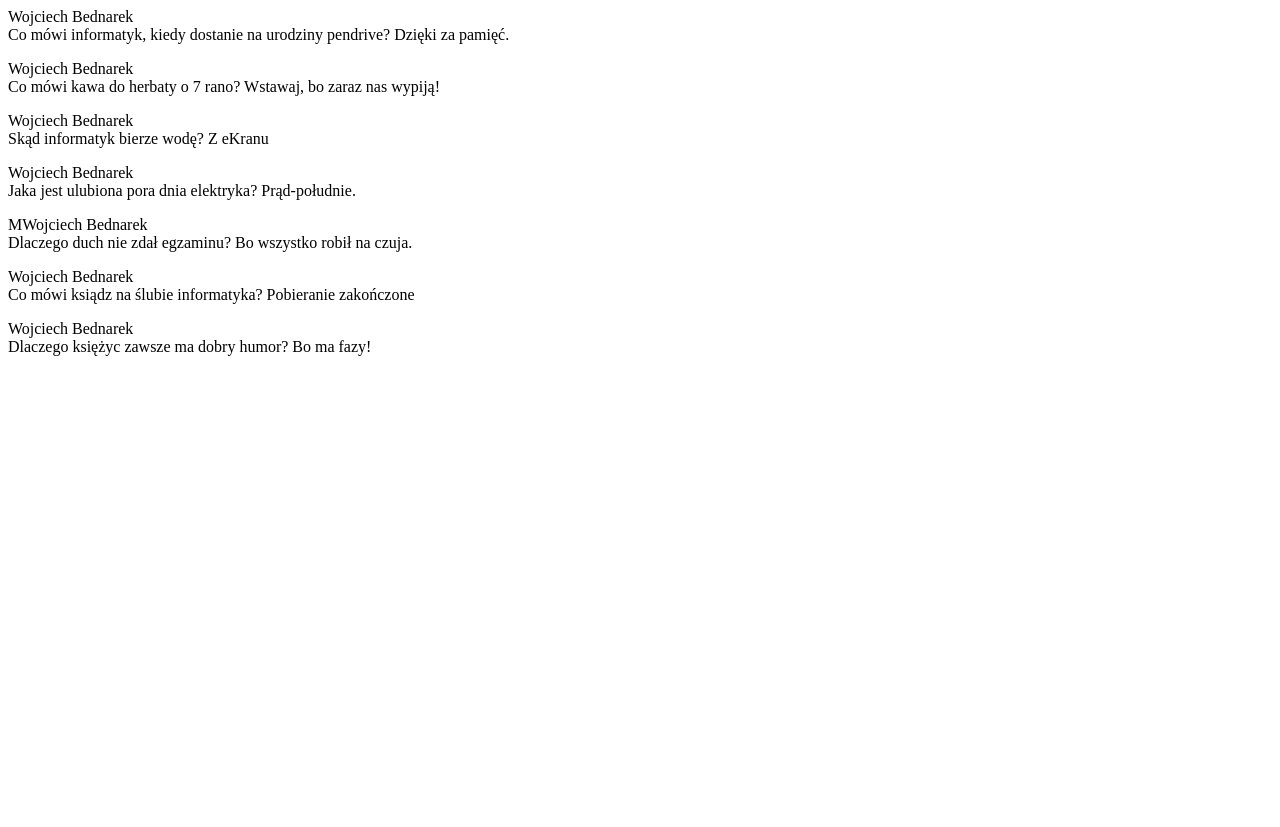
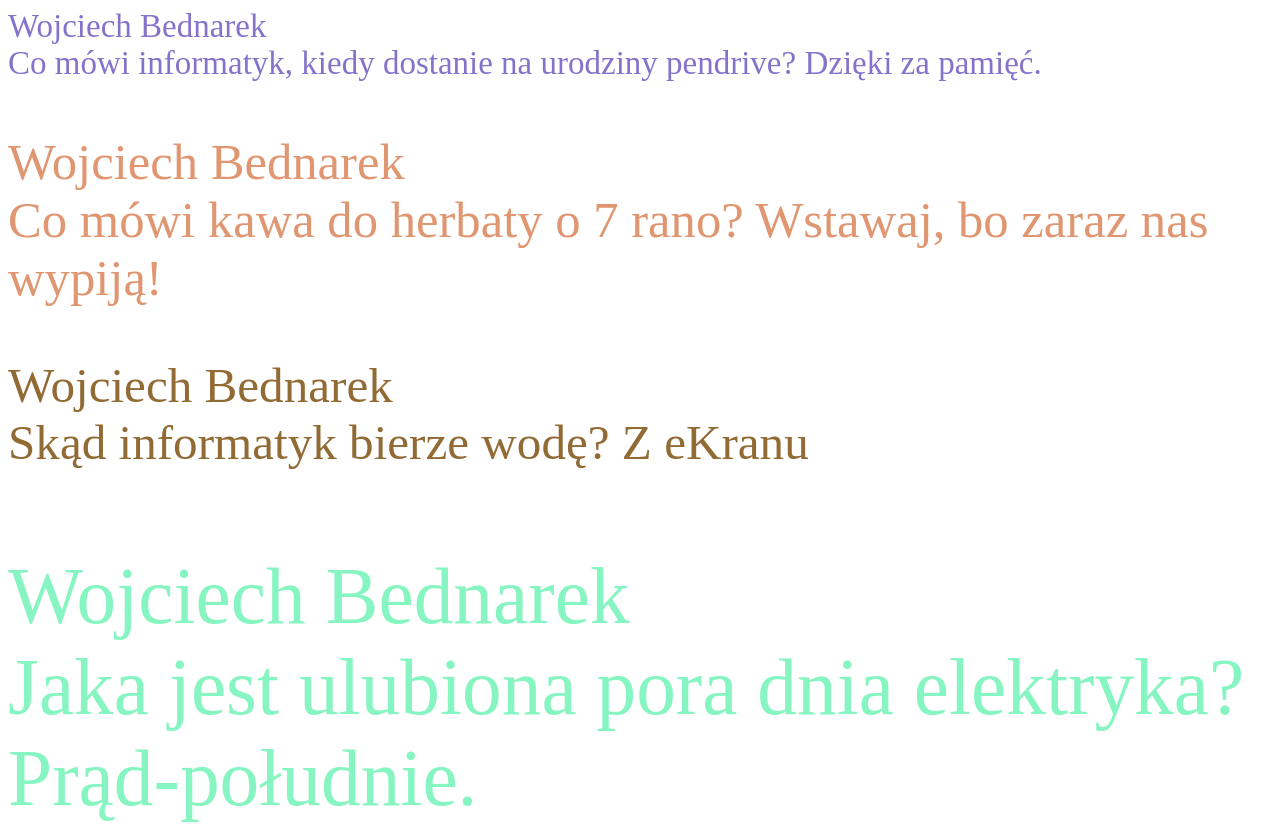
Before and after one commit to Wojciechyaho510/2G1-css-praca, a plain HTML site: page pliki/zadania/zadanie23/zadanie23_Bednarek_Wojciech.html in a window 1280 px wide. Shown: the top 827 px of the page. Before the commit the page ends 800 px from the top, so only its background shows below. Drawn offline with Linux system fonts and the light colour scheme.

Commit message:
Update zadanie23_Bednarek_Wojciech.html

```diff
--- a/pliki/zadania/zadanie23/zadanie23_Bednarek_Wojciech.html
+++ b/pliki/zadania/zadanie23/zadanie23_Bednarek_Wojciech.html
@@ -1,6 +1,6 @@
 <html>
     <head>
-        <link href="darg_zadanie23.css" rel="stylesheet">
+        <link href="zadanie23_Bednarek_Wojciech.css" rel="stylesheet">
     </head>
     <body>
         <p id="pogrubienie_Bednarek">Wojciech Bednarek<br>Co mówi informatyk, kiedy dostanie na urodziny pendrive?
```
